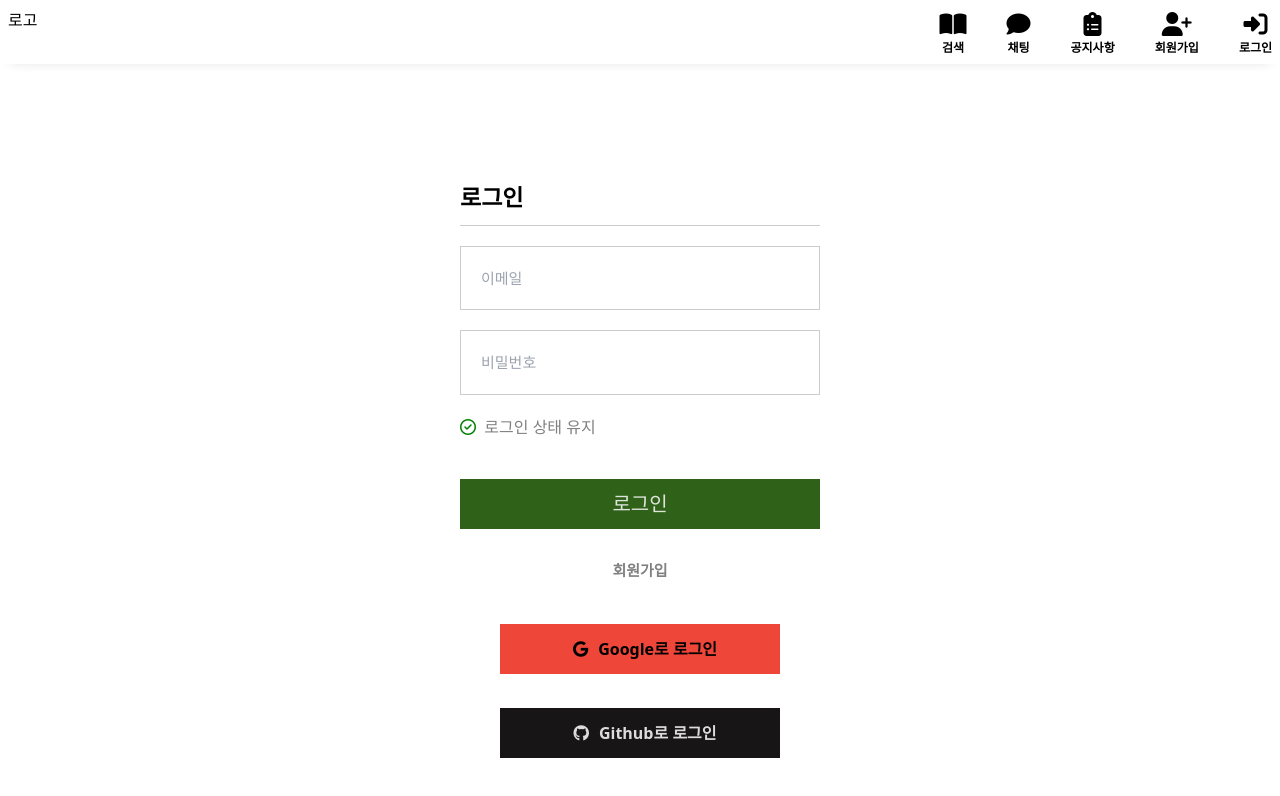
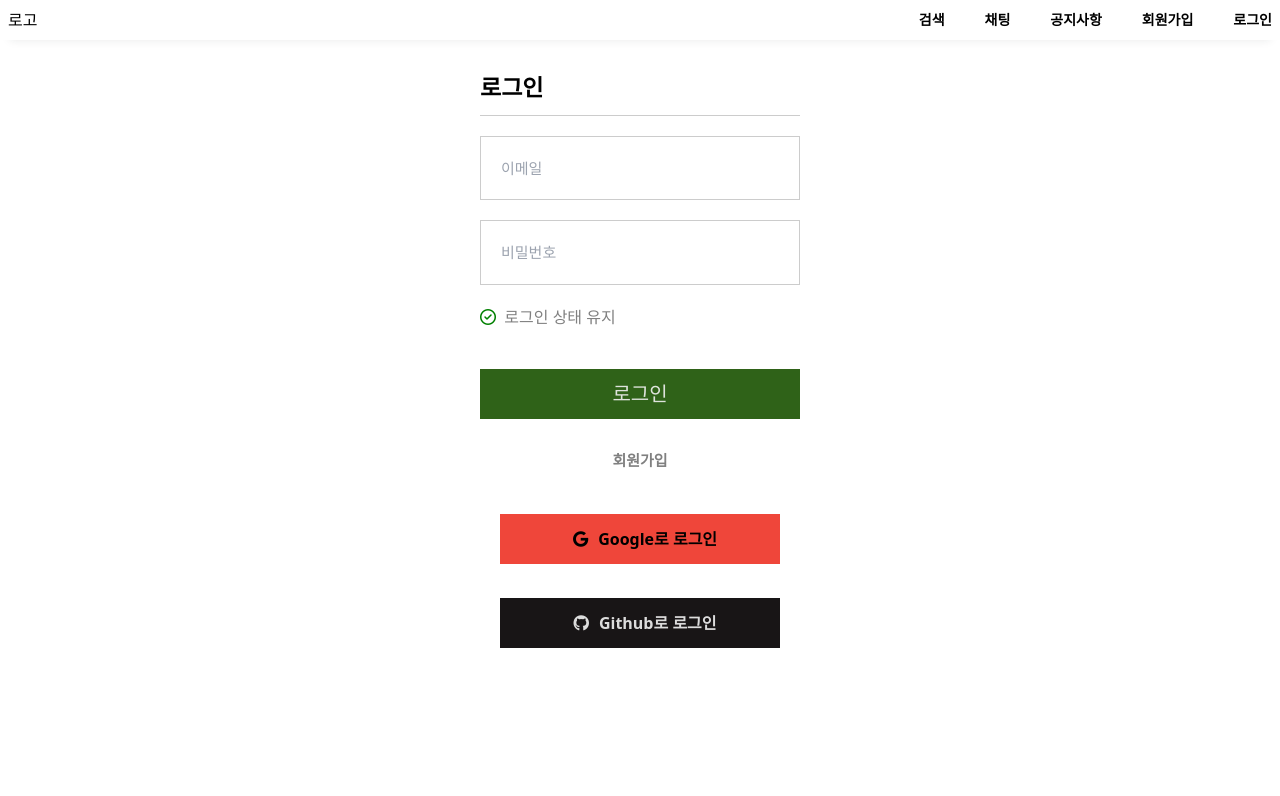
Before and after one commit to sophiecode1105/dongnebook-1, a React (Create React App) app in the folder client/: page /signin in a window 1280 px wide. Shown: the top 796 px of the page. Built offline with nearby package versions, Linux system fonts and the light colour scheme.

Commit message:
Update: 헤더 구현 완료 및 css 보정

```diff
--- a/client/src/components/Header/Header.tsx
+++ b/client/src/components/Header/Header.tsx
@@ -8,43 +8,36 @@ const Header = () => {
   const [login, setLogin] = useRecoilState(loginState);
 
   return (
-    <div className="fixed top-0 left-0 bg-white header--shadow w-full">
-      <header className="flex justify-between max-w-screen-xl m-auto w-full p-2">
+    <div className='fixed top-0 left-0 bg-white header--shadow w-full'>
+      <header className='flex justify-between max-w-screen-xl m-auto w-full p-2'>
         <div>로고</div>
-        <nav className="md:flex hidden">
-          <Link to="/search" className="flex flex-col hover:text-green-600 cursor-pointer transition duration-200">
-            <i className="fas fa-book-open text-2xl"></i>
-            <span className="text-xs font-bold text-center">검색</span>
+        <nav className='md:flex hidden justify-center items-center'>
+          <Link
+            to='/search'
+            className='flex flex-col hover:text-green-600 cursor-pointer transition duration-200'>
+            <span className='text-sm font-bold text-center'>검색</span>
           </Link>
           <Link
-            to="/chat"
-            className="flex flex-col ml-10 text-center hover:text-green-600 cursor-pointer transition duration-200"
-          >
-            <i className="fas fa-comment text-2xl"></i>
-            <span className="text-xs font-bold">채팅</span>
+            to='/chat'
+            className='flex flex-col ml-10 text-center hover:text-green-600 cursor-pointer transition duration-200'>
+            <span className='text-sm font-bold'>채팅</span>
           </Link>
           <Link
-            to="/notice"
-            className="flex flex-col ml-10 text-center hover:text-green-600 cursor-pointer transition duration-200"
-          >
-            <i className="fas fa-clipboard-list text-2xl"></i>
-            <span className="text-xs font-bold">공지사항</span>
+            to='/notice'
+            className='flex flex-col ml-10 text-center hover:text-green-600 cursor-pointer transition duration-200'>
+            <span className='text-sm font-bold'>공지사항</span>
           </Link>
           {login ? (
             <Link
-              to="/myinfo"
-              className="flex flex-col ml-10 text-center hover:text-green-600 cursor-pointer transition duration-200"
-            >
-              <i className="fas fa-user-plus text-2xl"></i>
-              <span className="text-xs font-bold">내정보</span>
+              to='/myinfo'
+              className='flex flex-col ml-10 text-center hover:text-green-600 cursor-pointer transition duration-200'>
+              <span className='text-sm font-bold'>내정보</span>
             </Link>
           ) : (
             <Link
-              to="/signup"
-              className="flex flex-col ml-10 text-center hover:text-green-600 cursor-pointer transition duration-200"
-            >
-              <i className="fas fa-user-plus text-2xl"></i>
-              <span className="text-xs font-bold">회원가입</span>
+              to='/signup'
+              className='flex flex-col ml-10 text-center hover:text-green-600 cursor-pointer transition duration-200'>
+              <span className='text-sm font-bold'>회원가입</span>
             </Link>
           )}
           {login ? (
@@ -52,72 +45,57 @@ const Header = () => {
               onClick={() => {
                 setLogin((prev) => !prev);
               }}
-              to="/"
-              className="flex flex-col ml-10 text-center hover:text-green-600 cursor-pointer transition duration-200"
-            >
-              <i className="fas fa-sign-out-alt text-2xl"></i>
-              <span className="text-xs font-bold">로그아웃</span>
+              to='/'
+              className='flex flex-col ml-10 text-center hover:text-green-600 cursor-pointer transition duration-200'>
+              <span className='text-sm font-bold'>로그아웃</span>
             </Link>
           ) : (
             <Link
-              to="/signin"
-              className="flex flex-col ml-10 text-center hover:text-green-600 cursor-pointer transition duration-200"
-            >
-              <i className="fas fa-sign-in-alt text-2xl"></i>
-              <span className="text-xs font-bold">로그인</span>
+              to='/signin'
+              className='flex flex-col ml-10 text-center hover:text-green-600 cursor-pointer transition duration-200'>
+              <span className='text-sm font-bold'>로그인</span>
             </Link>
           )}
         </nav>
         <i
           onClick={() => setClick((prev) => !prev)}
-          className="md:hidden fas fa-bars text-2xl hover:text-green-600 cursor-pointer transition duration-200"
-        ></i>
+          className='md:hidden fas fa-bars text-2xl hover:text-green-600 cursor-pointer transition duration-200'></i>
         <nav
-          className={`md:hidden absolute right-0 top-8 bg-white w-full header--shadow -z-50 p-3 ${
+          className={`md: justify-center items-centerhidden absolute right-0 top-8 bg-white w-full header--shadow -z-50 p-3 ${
             click ? "sidebar--slide" : "hidden"
-          }`}
-        >
+          }`}>
           <Link
             onClick={() => setClick((prev) => !prev)}
-            to="/search"
-            className="flex flex-col hover:text-green-600 text-center cursor-pointer transition duration-200 mb-3"
-          >
-            <i className="fas fa-book-open text-2xl"></i>
-            <span className="text-xs font-bold">검색</span>
+            to='/search'
+            className='flex flex-col hover:text-green-600 text-center cursor-pointer transition duration-200 mb-3'>
+            <span className='text-sm font-bold'>검색</span>
           </Link>
           <Link
             onClick={() => setClick((prev) => !prev)}
-            to="/chat"
-            className="flex flex-col text-center hover:text-green-600 cursor-pointer transition duration-200 mb-3"
-          >
-            <i className="fas fa-comment text-2xl"></i>
-            <span className="text-xs font-bold">채팅</span>
+            to='/chat'
+            className='flex flex-col text-center hover:text-green-600 cursor-pointer transition duration-200 mb-3'>
+            <span className='text-sm font-bold'>채팅</span>
           </Link>
           <Link
             onClick={() => setClick((prev) => !prev)}
-            to="/notice"
-            className="flex flex-col text-center hover:text-green-600 cursor-pointer transition duration-200 mb-3"
-          >
-            <i className="fas fa-clipboard-list text-2xl"></i>
-            <span className="text-xs font-bold">공지사항</span>
+            to='/notice'
+            className='flex flex-col text-center hover:text-green-600 cursor-pointer transition duration-200 mb-3'>
+            <span className='text-sm font-bold'>공지사항</span>
           </Link>
           {login ? (
             <Link
               onClick={() => setClick((prev) => !prev)}
-              to="/myinfo"
-              className="flex flex-col text-center hover:text-green-600 cursor-pointer transition duration-200 mb-3"
-            >
-              <i className="fas fa-user text-2xl"></i>
-              <span className="text-xs font-bold">내정보</span>
+              to='/myinfo'
+              className='flex flex-col text-center hover:text-green-600 cursor-pointer transition duration-200 mb-3'>
+              <i className='fas fa-user text-2xl'></i>
+              <span className='text-sm font-bold'>내정보</span>
             </Link>
           ) : (
             <Link
               onClick={() => setClick((prev) => !prev)}
-              to="/signup"
-              className="flex flex-col text-center hover:text-green-600 cursor-pointer transition duration-200 mb-3"
-            >
-              <i className="fas fa-user-plus text-2xl"></i>
-              <span className="text-xs font-bold">회원가입</span>
+              to='/signup'
+              className='flex flex-col text-center hover:text-green-600 cursor-pointer transition duration-200 mb-3'>
+              <span className='text-sm font-bold'>회원가입</span>
             </Link>
           )}
           {login ? (
@@ -125,20 +103,16 @@ const Header = () => {
               onClick={() => {
                 setLogin((prev) => !prev);
               }}
-              to="/"
-              className="flex flex-col text-center hover:text-green-600 cursor-pointer transition duration-200"
-            >
-              <i className="fas fa-sign-out-alt text-2xl"></i>
-              <span className="text-xs font-bold">로그아웃</span>
+              to='/'
+              className='flex flex-col text-center hover:text-green-600 cursor-pointer transition duration-200'>
+              <span className='text-sm font-bold'>로그아웃</span>
             </Link>
           ) : (
             <Link
               onClick={() => setClick((prev) => !prev)}
-              to="/signin"
-              className="flex flex-col text-center hover:text-green-600 cursor-pointer transition duration-200"
-            >
-              <i className="fas fa-sign-in-alt text-2xl"></i>
-              <span className="text-xs font-bold">로그인</span>
+              to='/signin'
+              className='flex flex-col text-center hover:text-green-600 cursor-pointer transition duration-200'>
+              <span className='text-sm font-bold'>로그인</span>
             </Link>
           )}
         </nav>
--- a/client/src/components/Header/Signin.tsx
+++ b/client/src/components/Header/Signin.tsx
@@ -14,7 +14,7 @@ const Container = styled.div`
   width: 100%;
   margin: 0 auto;
   max-width: 360px;
-  padding-top: 180px;
+  padding-top: 70px;
 `;
 
 const LoginBox = styled.div`
@@ -24,7 +24,6 @@ const LoginBox = styled.div`
 `;
 
 const LoginTitle = styled.div`
-  /* border: 1px solid blue; */
   color: black;
   font-weight: bold;
   font-size: 23px;
@@ -46,12 +45,10 @@ interface ErrorProps {
 const LoginInput = styled.input<ErrorProps>`
   width: 100%;
   text-decoration: none;
-  /* margin-bottom: 1px; */
   border: none;
   padding: 20px 20px;
   font-size: 15px;
   border: 1px solid ${(props) => (props.error ? "red" : "rgba(0, 0, 0, 0.2)")};
-  /* margin: 10px; */
   &:focus {
     outline: none;
   }
@@ -87,7 +84,6 @@ const LoginState = styled.div<CheckProps>`
   width: 100%;
   padding-bottom: 10px;
   margin-bottom: 30px;
-  /* border-bottom: 1px solid rgba(0, 0, 0, 0.2); */
   color: grey;
   i {
     color: ${(props) => (props.check ? "green" : null)};
@@ -183,7 +179,6 @@ const Signin = () => {
     }
   };
   const handlelogin = async (e: any) => {
-    // e.preventDefault();
     try {
       const id = await getUser();
       if (id) {
@@ -207,14 +202,14 @@ const Signin = () => {
     message: "8자이상 / 영문 / 숫자 / 특수문자를 조합해주세요",
   };
   return (
-    <Container>
+    <Container className='px-5'>
       <LoginBox>
         <LoginTitle>로그인</LoginTitle>
       </LoginBox>
       <LoginForm onSubmit={handleSubmit(handlelogin)}>
         <LoginInput
-          type="text"
-          placeholder="이메일"
+          type='text'
+          placeholder='이메일'
           error={errors.email?.message}
           {...register("email", {
             required: "이메일을 입력해주세요",
@@ -223,8 +218,8 @@ const Signin = () => {
         />
         <Errorbox>{errors.email?.message}</Errorbox>
         <LoginInput
-          type="password"
-          placeholder="비밀번호"
+          type='password'
+          placeholder='비밀번호'
           error={errors.password?.message}
           {...register("password", {
             required: "비밀번호를 입력해주세요",
@@ -235,22 +230,26 @@ const Signin = () => {
             },
           })}
         />
-        {invalid ? <Errorbox>{errors.password?.message}</Errorbox> : <Errorbox>{infoCheck}</Errorbox>}
+        {invalid ? (
+          <Errorbox>{errors.password?.message}</Errorbox>
+        ) : (
+          <Errorbox>{infoCheck}</Errorbox>
+        )}
         <LoginState check={keep}>
-          <i onClick={handleCheckChange} className="far fa-check-circle"></i>
+          <i onClick={handleCheckChange} className='far fa-check-circle'></i>
           &nbsp; 로그인 상태 유지
         </LoginState>
-        <LoginButton type="submit">로그인</LoginButton>
+        <LoginButton type='submit'>로그인</LoginButton>
       </LoginForm>
 
-      <Signup to="/signup">회원가입</Signup>
+      <Signup to='/signup'>회원가입</Signup>
       <ButtonContainer>
         <OauthButton>
-          <i className="fab fa-google"></i>
+          <i className='fab fa-google'></i>
           Google로 로그인
         </OauthButton>
         <OauthButton>
-          <i className="fab fa-github"></i>
+          <i className='fab fa-github'></i>
           Github로 로그인
         </OauthButton>
       </ButtonContainer>
--- a/client/src/components/Header/Signup.tsx
+++ b/client/src/components/Header/Signup.tsx
@@ -10,17 +10,19 @@ const Container = styled.div`
   display: flex;
   flex-direction: column;
   align-items: center;
+  justify-content: center;
   height: 100vh;
   width: 100%;
-  margin: 0 auto;
-  padding-top: 120px;
   max-width: 360px;
+  margin: auto;
+  padding-top: 20px;
 `;
 
 const SignupBox = styled.div`
   border-bottom: 1px solid rgba(0, 0, 0, 0.2);
   padding-bottom: 10px;
   width: 100%;
+  margin-bottom: 10px;
 `;
 
 const SignupTitle = styled.div`
@@ -33,7 +35,6 @@ const SignupForm = styled.form`
   display: flex;
   flex-direction: column;
   align-items: center;
-  margin: 20px 0px;
   width: 100%;
   background-color: white;
 `;
@@ -44,7 +45,6 @@ interface ErrorProps {
 
 const Input = styled.input<ErrorProps>`
   text-decoration: none;
-  margin-bottom: 20px;
   border: none;
   padding: 20px 20px;
   font-size: 15px;
@@ -56,10 +56,12 @@ const Input = styled.input<ErrorProps>`
 
 const NarrowInput = styled(Input)`
   width: 80%;
+  border-radius: 5px;
 `;
 
 const WideInput = styled(Input)`
   width: 100%;
+  border-radius: 5px;
 `;
 
 const Label = styled.label`
@@ -74,6 +76,7 @@ const Wrap = styled.div`
   width: 100%;
   display: flex;
   justify-content: space-between;
+  align-items: center;
 `;
 
 const Button = styled.button`
@@ -91,14 +94,17 @@ const Button = styled.button`
 `;
 
 const NarrowButton = styled(Button)`
-  width: 18%;
   font-size: 15px;
-  padding: 3px;
+  border-radius: 5px;
+  transition: 0.3s;
+  padding: 0 5px;
 `;
 
 const SignupButton = styled(Button)`
   width: 100%;
   font-size: 20px;
+  border-radius: 5px;
+  transition: 0.3s;
 `;
 
 interface Nickprops {
@@ -119,8 +125,8 @@ const InputContainer = styled.div`
 
 const Img = styled.img`
   position: absolute;
-  top: 14px;
-  left: 315px;
+  top: 15px;
+  right: 1px;
   width: 38px;
   height: 38px;
 `;
@@ -136,7 +142,9 @@ type FormData = {
 const Signup = () => {
   const [nickCheck, setNickCheck] = useState("");
   const [nickValid, setNickValid] = useState(false);
-  const [certificationNum, setCertificationNum] = useState<string | undefined>("");
+  const [certificationNum, setCertificationNum] = useState<string | undefined>(
+    ""
+  );
 
   const {
     register,
@@ -230,7 +238,7 @@ const Signup = () => {
   };
 
   return (
-    <Container>
+    <Container className='px-2'>
       <SignupBox>
         <SignupTitle>회원가입</SignupTitle>
       </SignupBox>
@@ -238,7 +246,7 @@ const Signup = () => {
         <Label>닉네임</Label>
         <Wrap>
           <NarrowInput
-            type="text"
+            type='text'
             error={errors.nickname?.message}
             {...register("nickname", {
               required: "닉네임을 입력해주세요",
@@ -252,22 +260,24 @@ const Signup = () => {
               shouldUnregister: true,
             })}
           />
-          <NarrowButton type="button" onClick={getNick}>
+          <NarrowButton type='button' onClick={getNick}>
             중복확인
           </NarrowButton>
         </Wrap>
-        <Errorbox nickValid={nickValid}>{errors.nickname?.message ? errors.nickname.message : nickCheck}</Errorbox>
+        <Errorbox nickValid={nickValid}>
+          {errors.nickname?.message ? errors.nickname.message : nickCheck}
+        </Errorbox>
         <Label>이메일</Label>
         <Wrap>
           <NarrowInput
-            type="text"
+            type='text'
             error={errors.email?.message}
             {...register("email", {
               required: "이메일을 입력해주세요",
               pattern: myPattern,
             })}
           />
-          <NarrowButton type="button" onClick={postEmail}>
+          <NarrowButton type='button' onClick={postEmail}>
             인증요청
           </NarrowButton>
         </Wrap>
@@ -275,15 +285,16 @@ const Signup = () => {
         <Label>인증번호</Label>
         <InputContainer>
           <WideInput
-            type="text"
+            type='text'
             error={errors.certification?.message}
             {...register("certification", {
               required: "인증번호를 입력해주세요",
               validate: {
                 matchPassword: (value: string | undefined) => {
-                  console.log("인증", certificationNum);
-                  console.log("value", value);
-                  return certificationNum === value || "인증번호가 일치하지 않습니다.";
+                  return (
+                    certificationNum === value ||
+                    "인증번호가 일치하지 않습니다."
+                  );
                 },
               },
             })}
@@ -293,7 +304,7 @@ const Signup = () => {
         <Label>비밀번호</Label>
         <InputContainer>
           <WideInput
-            type="password"
+            type='password'
             error={errors.password?.message}
             {...register("password", {
               required: "비밀번호를 입력해주세요",
@@ -306,7 +317,7 @@ const Signup = () => {
         <Label>비밀번호 재확인</Label>
         <InputContainer>
           <WideInput
-            type="password"
+            type='password'
             error={errors.password2?.message}
             {...register("password2", {
               required: "비밀번호를 입력해주세요",
@@ -321,7 +332,7 @@ const Signup = () => {
           <Img src={lockcheck} />
         </InputContainer>
         <Errorbox>{errors.password2?.message}</Errorbox>
-        <SignupButton type="submit">가입하기</SignupButton>
+        <SignupButton type='submit'>가입하기</SignupButton>
       </SignupForm>
     </Container>
   );
--- a/client/src/global.css
+++ b/client/src/global.css
@@ -1,6 +1,10 @@
 @tailwind base;
 @tailwind components;
 @tailwind utilities;
+
+* {
+  box-sizing: border-box;
+}
 
 .header--shadow {
   box-shadow: rgba(33, 35, 38, 0.1) 0px 10px 10px -10px;
--- a/client/src/pages/Main.tsx
+++ b/client/src/pages/Main.tsx
@@ -1,3 +1,3 @@
-const Main = () => <div className="text-3xl">Main</div>;
+const Main = () => <div className='text-3xl'>Main</div>;
 
 export default Main;
```
